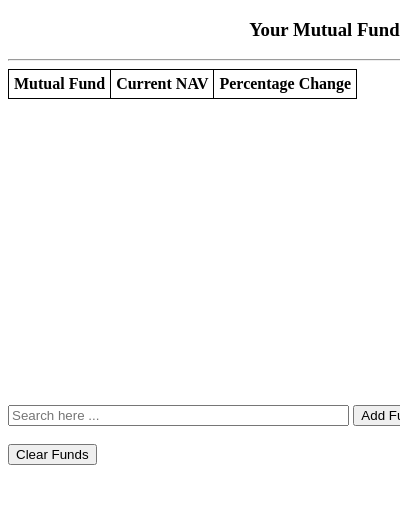
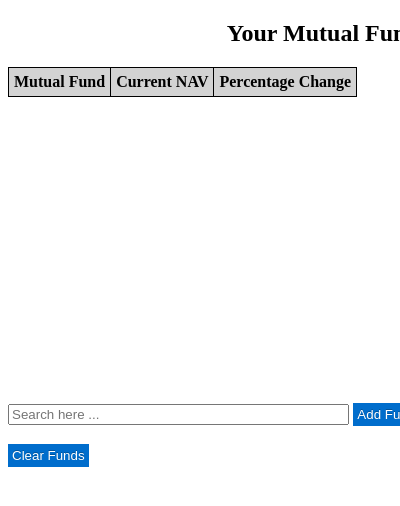
Before and after one commit to sunilkumarc/mutual-fund-tracker, a browser extension: page popup.html in a window 400 px wide. Both pictures are taken after typing "Sample" into the empty fields and a click on the button "Add Fund". Shown: the top 506 px of the page. Drawn offline with Linux system fonts and the light colour scheme; no server answers.

Commit message:
Added images and styling
1. New icon.png, icon_48.png created
2. Styling added for table header and buttons

```diff
--- a/popup.html
+++ b/popup.html
@@ -4,8 +4,8 @@
     <link rel="stylesheet" href="style.css">
 </head>
 <body>
-	<h3>Your Mutual Funds</h3>
-    <hr/>
+	<h2>Your Mutual Funds</h2>
+    <!--<hr/>-->
     <table id="funds-table">
         <tr>
             <th>Mutual Fund</th>
--- a/style.css
+++ b/style.css
@@ -1,11 +1,9 @@
 body {
     min-width: 40em;
-    /*min-height: 25em;*/
     overflow: hidden;
 }
 
 #funds-data {
-    /*border: 2px solid;*/
     height: 18em;
 }
 
@@ -21,11 +19,25 @@ body {
 
 button {
     display: inline-block;
+    background-color:#006dcc;
+    border: none;
+    color: #fff;
+    text-shadow: 0 -1px 0 rgba(0,0,0,0.25);
+    padding: 4px 4px 4px 4px;
+}
+
+button:hover {
+    background-color: #04c;
+    cursor: pointer;
 }
 
 table, th, td {
     border: 1px solid;
     border-collapse: collapse;
+}
+
+table tr th {
+    background-color: lightgrey;
 }
 
 th, td {
@@ -52,10 +64,10 @@ table div {
     float: right;
 }
 
-h3 {
+h2 {
     text-align: center;
 }
 
 #fund-options :hover {
-    background-color: lightblue;
+    background-color:lightgrey;
 }
```
Also changed, not shown: manifest.json, resources/icon.png, resources/icon_48.png (added).
